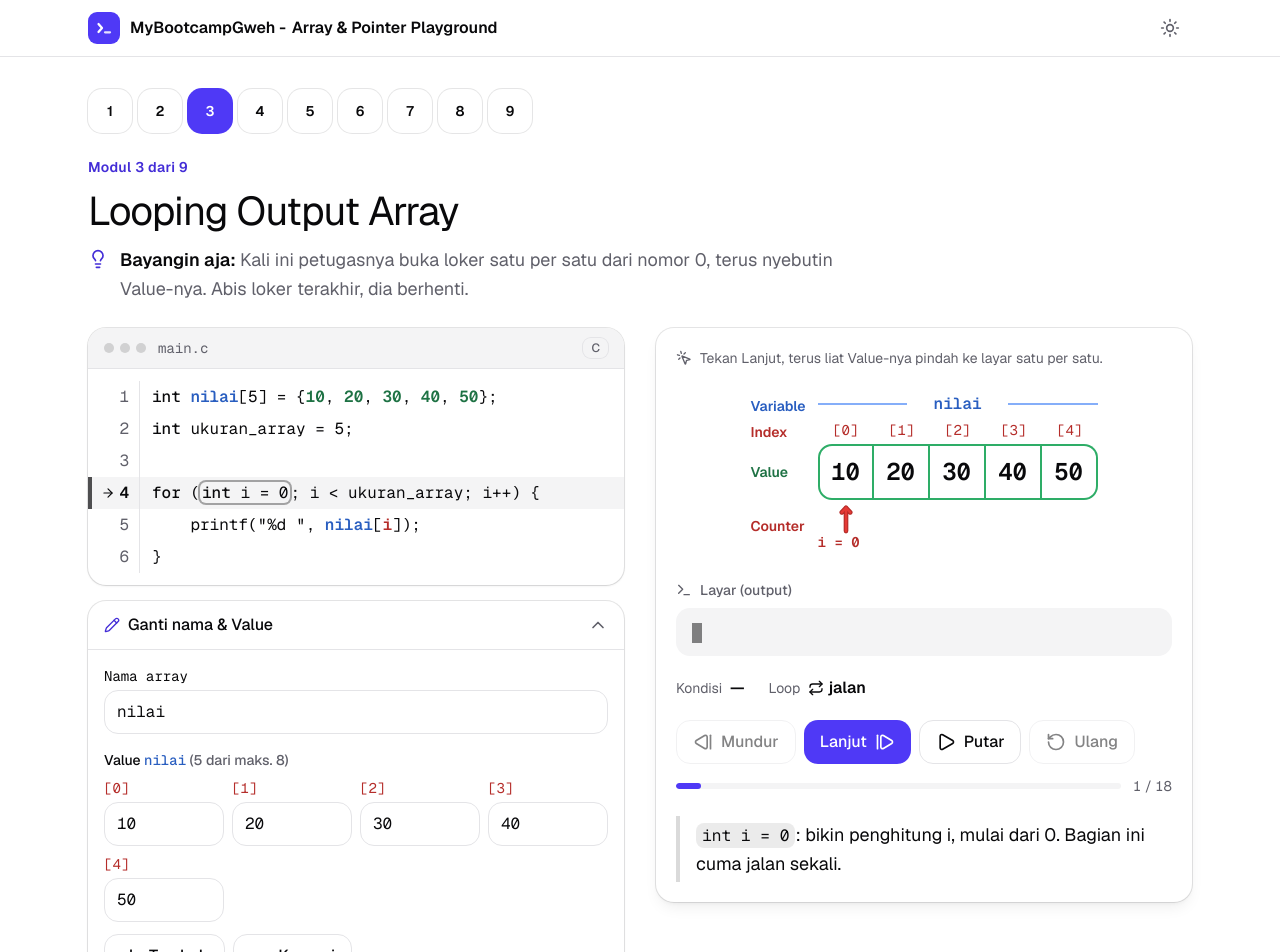
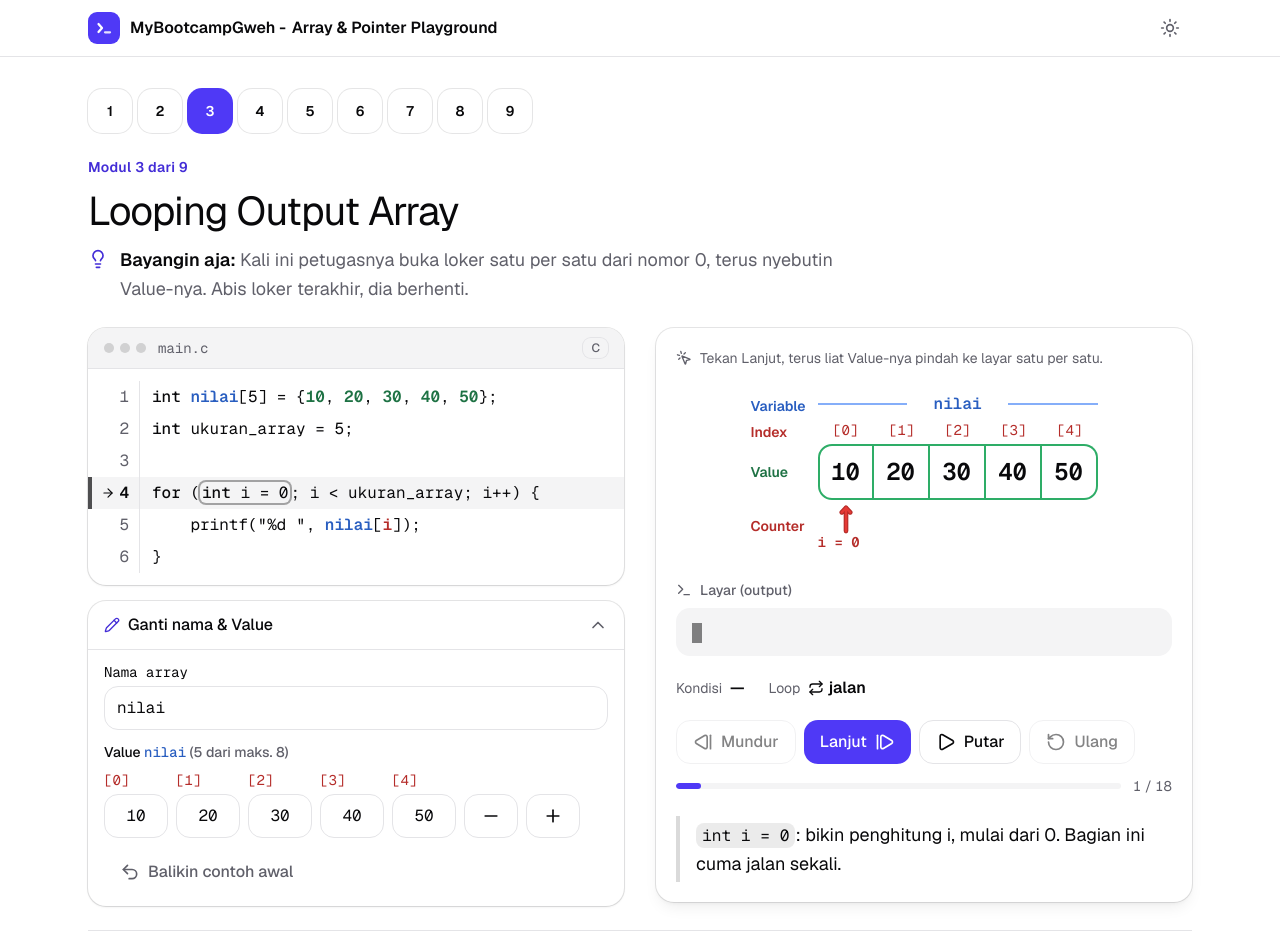
Before and after one commit to MyBootcampGweh/array-and-pointer-playground, a Next.js app: page /modul/3 in a window 1280 px wide. Shown: the top 952 px of the page. Built offline with nearby package versions, Linux system fonts and the light colour scheme.

Commit message:
refactor(data-editor): compact the value row

```diff
--- a/src/components/data-editor.tsx
+++ b/src/components/data-editor.tsx
@@ -34,9 +34,9 @@ export function DataEditor({
           className="ml-auto size-5 text-muted-foreground transition-transform group-open:rotate-180"
         />
       </summary>
-      <div className="flex flex-col gap-4 border-t px-4 py-4">
+      <div className="flex flex-col gap-3 border-t px-4 py-3">
         {children}
-        <Button onClick={onRestore} className="self-start">
+        <Button variant="ghost" onClick={onRestore} className="self-start">
           <Undo2 aria-hidden="true" />
           Balikin contoh awal
         </Button>
@@ -239,43 +239,92 @@ export function ArrayValuesField({
   const nextValue = clamp((values.at(-1) ?? 0) + 10, INT_MIN, INT_MAX);
 
   return (
-    <fieldset className="flex min-w-0 flex-col gap-3">
+    <fieldset className="min-w-0">
       <legend className="mb-2 text-sm font-medium wrap-anywhere">
         {legend} <span className="font-mono text-variable-ink">{name}</span>{" "}
         <span className="text-muted-foreground">
           ({values.length} dari maks. {MAX_ARRAY_LENGTH})
         </span>
       </legend>
-      {/* Labels are just the Index: the array name is in the legend once,
-          so a long name never squeezes the fields. */}
-      <div className="grid grid-cols-4 gap-2">
+      {/* One wrapping row of small boxes, like the strip it edits. Labels are
+          just the Index: the array name is in the legend once. */}
+      <div className="flex flex-wrap items-end gap-2">
         {values.map((value, index) => (
-          <IntField
+          <ValueCell
             key={index}
-            label={<span className="text-index-ink">[{index}]</span>}
+            index={index}
             value={value}
             onCommit={(next) =>
               onChange(values.map((old, i) => (i === index ? next : old)))
             }
           />
         ))}
-      </div>
-      <div className="flex flex-wrap gap-2">
+        <Button
+          onClick={() => onChange(values.slice(0, -1))}
+          disabled={!canRemove}
+          title="Kurangi elemen"
+        >
+          <Minus aria-hidden="true" />
+          <span className="sr-only">Kurangi</span>
+        </Button>
         <Button
           onClick={() => onChange([...values, nextValue])}
           disabled={!canAdd}
+          title="Tambah elemen"
         >
           <Plus aria-hidden="true" />
-          Tambah
-        </Button>
-        <Button
-          onClick={() => onChange(values.slice(0, -1))}
-          disabled={!canRemove}
-        >
-          <Minus aria-hidden="true" />
-          Kurangi
+          <span className="sr-only">Tambah</span>
         </Button>
       </div>
     </fieldset>
   );
 }
+
+/**
+ * One Value of the row. The fragment puts the box and its error straight into
+ * the row's wrap, so `order-last basis-full` drops the error onto its own line
+ * under the row instead of squeezing it into a 56px box.
+ */
+function ValueCell({
+  index,
+  value,
+  onCommit,
+}: {
+  index: number;
+  value: number;
+  onCommit: (value: number) => void;
+}) {
+  const id = useId();
+  const errorId = `${id}-error`;
+  const draft = useDraft(value, String, parseIntInput, onCommit);
+  return (
+    <>
+      <div className="flex w-14 flex-col gap-1 sm:w-16">
+        <label htmlFor={id} className="font-mono text-sm text-index-ink">
+          [{index}]
+        </label>
+        <input
+          id={id}
+          value={draft.text}
+          inputMode="numeric"
+          autoComplete="off"
+          spellCheck={false}
+          aria-invalid={draft.error ? true : undefined}
+          aria-describedby={draft.error ? errorId : undefined}
+          onChange={(event) => draft.change(event.target.value)}
+          onBlur={draft.blur}
+          className={`${INPUT_CLASS} text-center`}
+        />
+      </div>
+      {draft.error ? (
+        <p
+          id={errorId}
+          role="alert"
+          className="order-last basis-full text-sm text-destructive"
+        >
+          [{index}] {draft.error}
+        </p>
+      ) : null}
+    </>
+  );
+}
```
